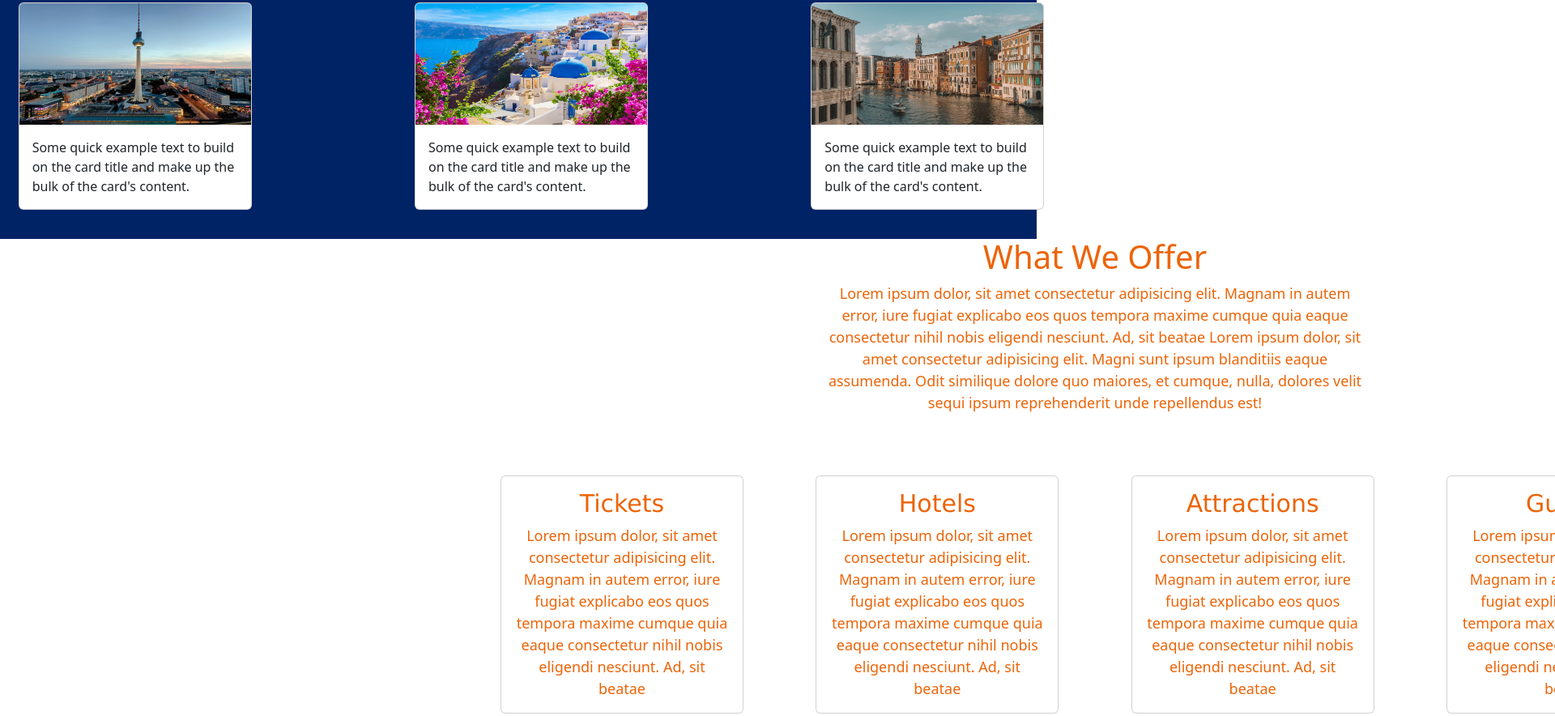
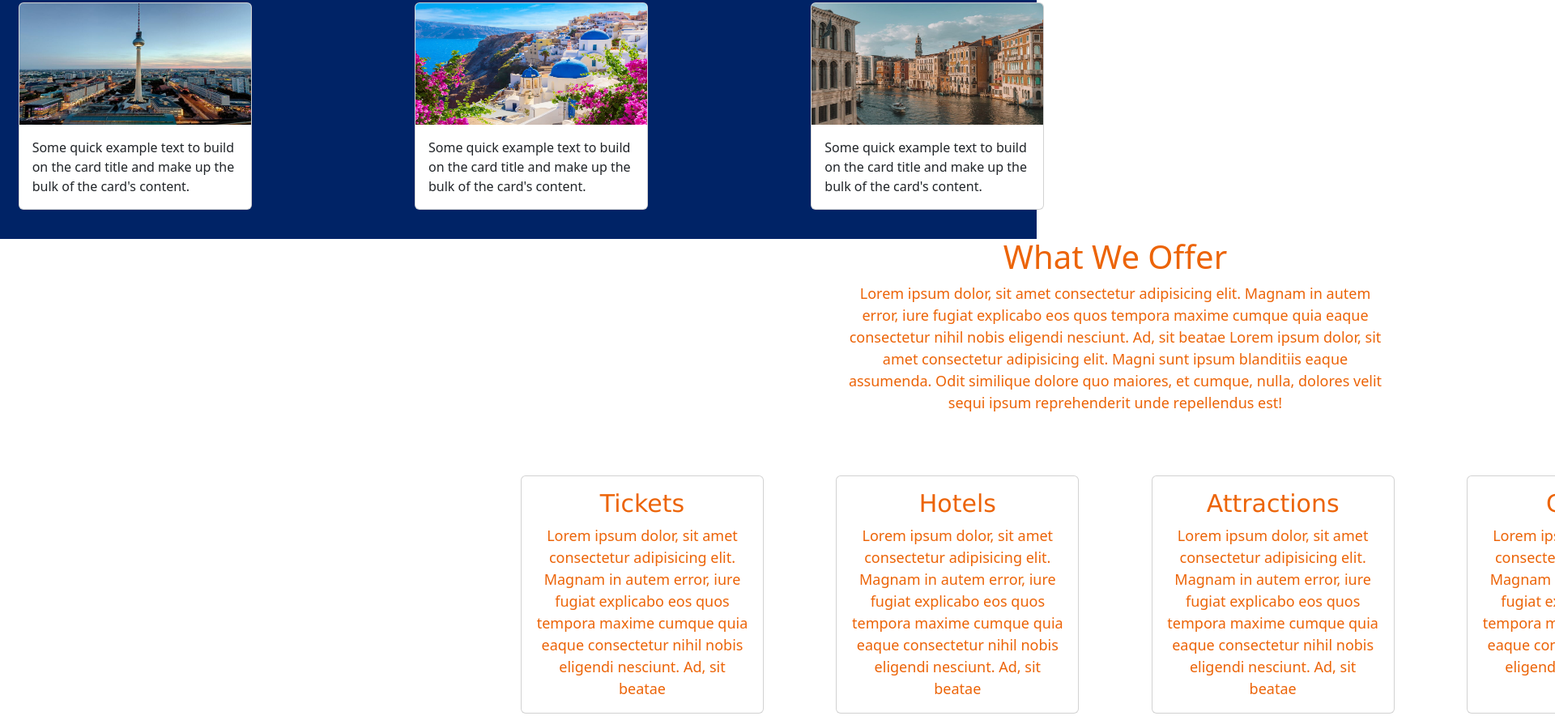
Before and after one commit to AnAntithesis/Project1, a plain HTML site: page index.html in a window 1280 px wide. Shown: the part 1765-2649 px from the top of the page at 81% size, 1920 px wide, since content can reach past the window. Drawn offline with nearby package versions, Linux system fonts and the light colour scheme.

Commit message:
Update style.css

```diff
--- a/style.css
+++ b/style.css
@@ -81,7 +81,7 @@
 }
 #Offer {
   position: relative;
-  left: 100px;
+  left: 125px;
   display: flex;
   align-items: center;
   justify-content: center;
```
